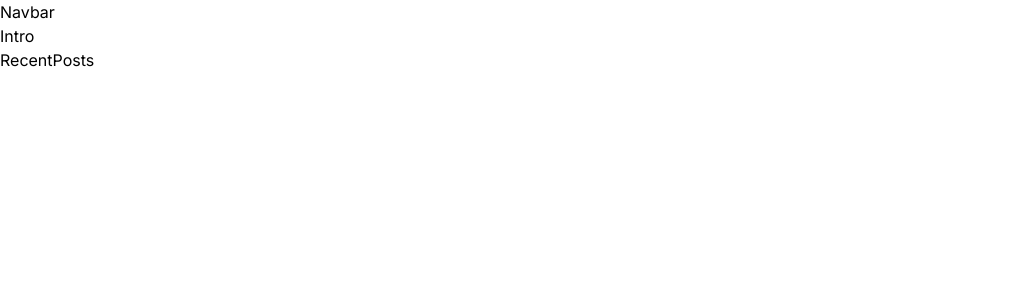
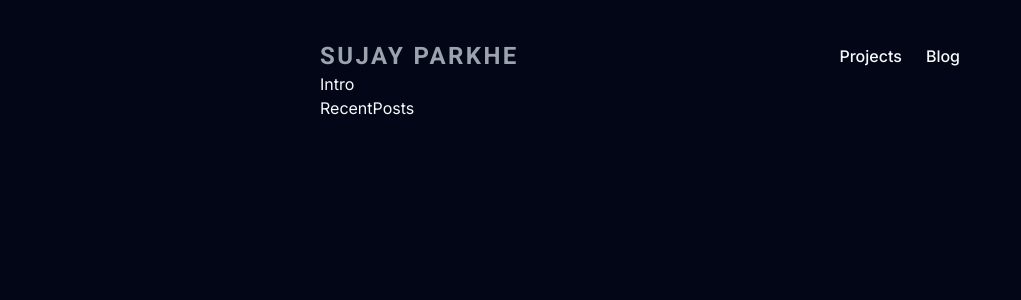
Before and after one commit to SujayParkhe/portoblog, a Next.js app: page / in a window 1280 px wide. Shown: the top 300 px of the page, without its empty margins (0-1021 px from the left). Built offline with nearby package versions, Linux system fonts and the light colour scheme.

Commit message:
Creating Navbar Component

```diff
--- /dev/null
+++ b/app/blog/page.tsx
@@ -0,0 +1,7 @@
+const Blog = () => {
+  return (
+    <div>Blog</div>
+  )
+};
+
+export default Blog;
--- a/app/layout.tsx
+++ b/app/layout.tsx
@@ -1,12 +1,13 @@
 import type { Metadata } from "next";
 import { Inter } from "next/font/google";
 import "./globals.css";
+import Navbar from "@/components/Navbar";
 
 const inter = Inter({ subsets: ["latin"] });
 
 export const metadata: Metadata = {
-  title: "Create Next App",
-  description: "Generated by create next app",
+  title: "Sujay Parkhe",
+  description: "Generated with ❤️ by using NextJs and TailwindCSS",
 };
 
 export default function RootLayout({
@@ -16,7 +17,14 @@ export default function RootLayout({
 }>) {
   return (
     <html lang="en">
-      <body className={inter.className}>{children}</body>
+      <body
+        className={`antialiased min-h-screen bg-slate-950 text-slate-50 ${inter.className}`}
+      >
+        <div className="max-w-2xl mx-auto py-10 px-4">
+          <Navbar />
+          {children}
+        </div>
+      </body>
     </html>
   );
 }
--- a/app/page.tsx
+++ b/app/page.tsx
@@ -1,14 +1,14 @@
-import Navbar from "@/components/Navbar";
 import Intro from "@/components/Intro";
 import RecentPosts from "@/components/RecentPosts";
-import Container from "@/components/Container";
+
 
 export default function Home() {
   return (
-    <Container>
-      <Navbar />
-      <Intro />
-      <RecentPosts />
-    </Container>
+    <>
+      <main>
+        <Intro />
+        <RecentPosts />
+      </main>
+    </>
   );
 }
--- /dev/null
+++ b/app/projects/page.tsx
@@ -0,0 +1,9 @@
+const About = () => {
+    return (
+        <div>
+            Projects
+        </div>
+    )
+}
+
+export default About;
--- a/components/Container.tsx
+++ /dev/null
@@ -1,15 +0,0 @@
-"use client"
-import React from 'react'
-
-type ContainerProps = {
-    children: React.ReactNode; //👈 children prop type
-  };
-const Container = (props: ContainerProps) => {
-    return (
-        <div className='h-screen'>
-            {props.children}
-        </div>
-    )
-}
-
-export default Container;
--- a/components/Navbar.tsx
+++ b/components/Navbar.tsx
@@ -1,9 +1,23 @@
+import Link from "next/link";
+import { Roboto } from "next/font/google";
+
+const roboto = Roboto({ weight: "700", subsets: ["latin"] });
+
 const Navbar = () => {
   return (
-    <div>
-      Navbar
-    </div>
+    <header>
+      <div className="flex flex-col items-center justify-center sm:flex-row sm:justify-between">
+        <Link href="/" className={`${roboto.className} text-2xl tracking-widest text-gray-400`}>
+          SUJAY PARKHE
+        </Link>
+        <nav className="mt-4 sm:mt-0 sm:ml-auto text-base font-medium space-x-6">
+          <Link href="/projects">Projects</Link>
+          <Link href="/blog">Blog</Link>
+        </nav>
+      </div>
+    </header>
   );
 };
 
+
 export default Navbar;
```
